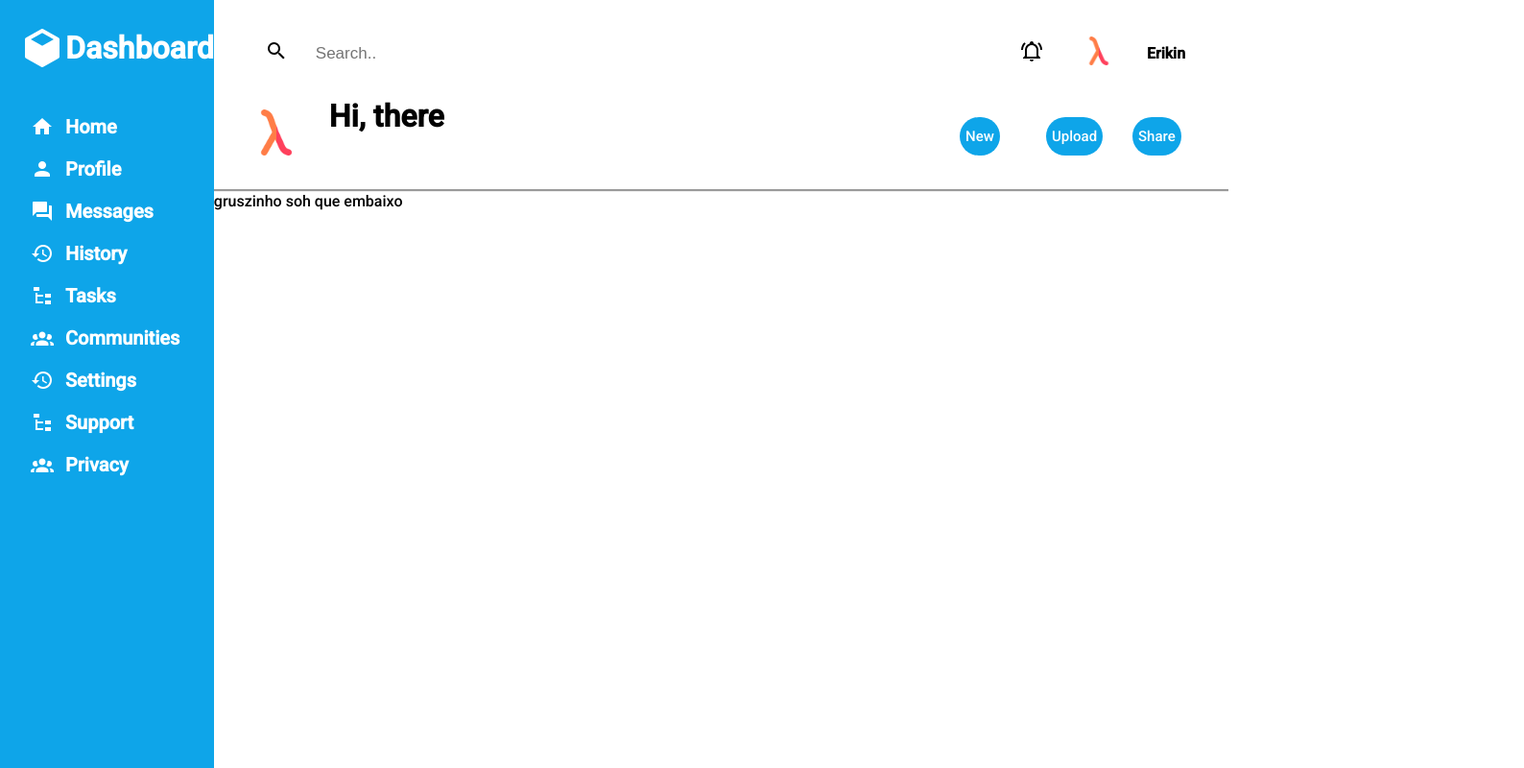
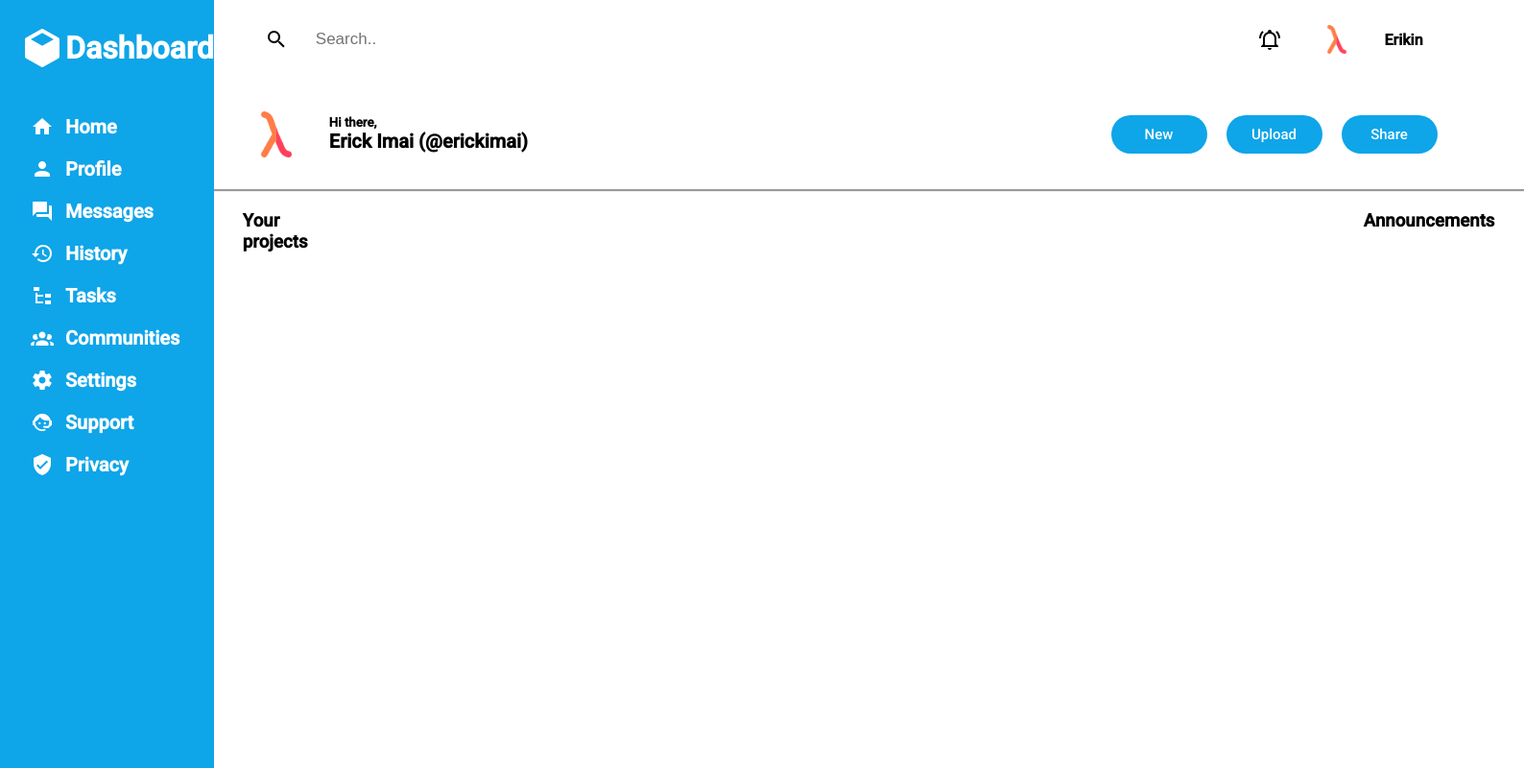
Before and after one commit to erickimai/odin-dashboard, a plain HTML site: page index.html in a window 1280 px wide. Shown: the whole page at 96% size, 1588 px wide, since content can reach past the window. Drawn offline with Linux system fonts and the light colour scheme.

Commit message:
Finish header layout

```diff
--- a/index.html
+++ b/index.html
@@ -25,11 +25,11 @@
                 <a href="">Tasks</a>
                 <img src="./imgs/account-group.png" alt="communities">
                 <a href="">Communities</a>
-                <img src="./imgs/history.png" alt="history">
+                <img src="./imgs/cog.png" alt="settings">
                 <a href="">Settings</a>
-                <img src="./imgs/file-tree.png" alt="tasks">
+                <img src="./imgs/face-agent.png" alt="support">
                 <a href="">Support</a>
-                <img src="./imgs/account-group.png" alt="communities">
+                <img src="./imgs/shield-check.png" alt="privacy">
                 <a href="">Privacy</a>
             </div>
         </div>
@@ -43,15 +43,20 @@
                 </a>
                 <p>Erikin</p>
             </div>
-            <div class="toplogo">
+            <div class="bottomnav">
                 <img src="./imgs/lambda.png" alt="logo">
-                <h1>Hi, there</h1>
-                <a href=""><button class="button">New</button></a>
+                <h5>Hi there,<br><span>Erick Imai (@erickimai)</span></h5>
+                <a href=""><button type="button" class="button">New</button></a>
                 <a href=""><button class="button">Upload</button></a>
                 <a href=""><button class="button">Share</button></a>
             </div>
         </div>
-        <div class="main-content">gruszinho soh que embaixo</div>
+        <div class="main-content">
+            <div class="intermission">
+                <h3>Your projects</h3>
+                <h3>Announcements</h3>
+            </div>
+        </div>
     </div>
 </body>
 </html>
--- a/style.css
+++ b/style.css
@@ -4,6 +4,7 @@
 body {
     margin: 0;
     font-family: 'Roboto', sans-serif;
+    background-color: white;
 }
 
 .main-container {
@@ -13,9 +14,10 @@ body {
 }
 
 .header {
-    background-color: white;
     border-bottom: groove;
-    padding: 30px;
+    padding-left: 30px;
+    padding-right: 90px;
+    display: grid;
 }
 
 .sidebar {
@@ -24,8 +26,7 @@ body {
 }
 
 .main-content {
-    background-color: white;
-    grid-column: 2;
+display: grid;
 }
 
 .sidebar-menu {
@@ -61,6 +62,8 @@ a:active {
 }
 
 img {
+    display: grid;
+    align-self: center;
     justify-self: center;
 }
 
@@ -80,34 +83,48 @@ img {
     width: -webkit-fill-available;
   }
 
-  .topnav p {
+.topnav p {
     font-weight: 900;
     font-family: 'Roboto', sans-serif;
   }
 
-  .logo img{
+.logo img{
     width: 1.5em;
     height: 1.5em;
   }
 
-  .toplogo {
+.bottomnav {
     display: grid;
-    grid-template-columns: 70px 1fr 70px 70px 70px;
+    grid-template-columns: 70px 1fr 100px 100px 100px;
     gap: 20px;
-    align-items: flex-end;
+    align-items: center;
   }
 
-  .toplogo img {
+.bottomnav img {
     width: 3em;
     height: 3em;
   }
 
-  .button {
+.button {
     border-radius: 20px;
     font-family: 'Roboto', sans-serif;
     background-color: #0ea5e9;
     color: white;
     border-style: none;
     height: 40px;
+    width: 100%;
     font-size: 15px;
+    cursor: pointer;
   }
+
+h5 span {
+    font-size: 20px;
+}
+
+
+
+.intermission {
+    padding-inline: 30px;
+    display: flex;
+    gap: 1100px;
+}
```
Also changed, not shown: imgs/cog.png (added), imgs/face-agent.png (added), imgs/shield-check.png (added).
